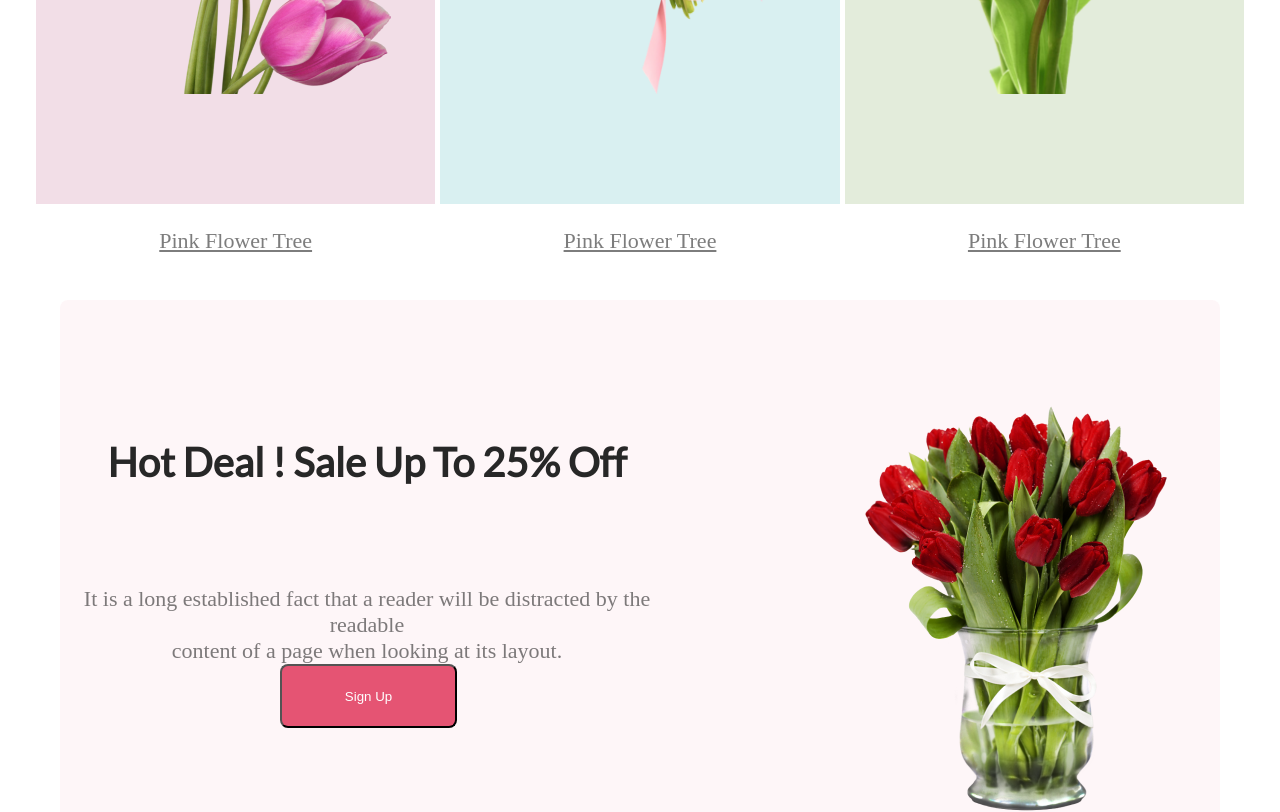
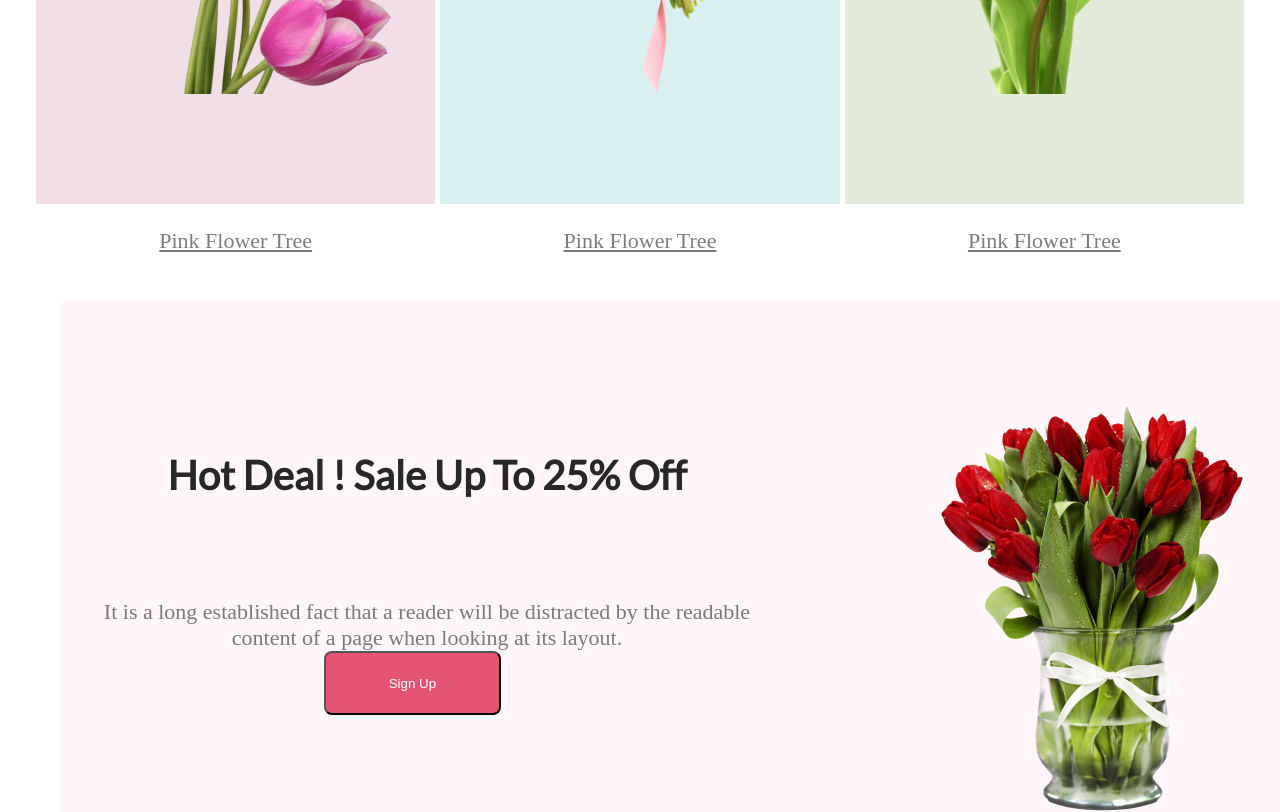
Before and after one commit to Ahasan-09/flower-shop-assignment-main, a plain HTML site: page index.html in a window 1280 px wide. Shown: the part 1738-2550 px from the top of the page. Drawn offline with Linux system fonts and the light colour scheme.

Commit message:
upadate file

```diff
--- a/flower.css
+++ b/flower.css
@@ -138,7 +138,8 @@ align-items: center;
 gap: 186px;
 margin: 60px;
 border-radius: 8px;
-background: rgba(229, 84, 115, 0.05);;
+background: rgba(229, 84, 115, 0.05);
+width: 100%;
 
 
 
```
